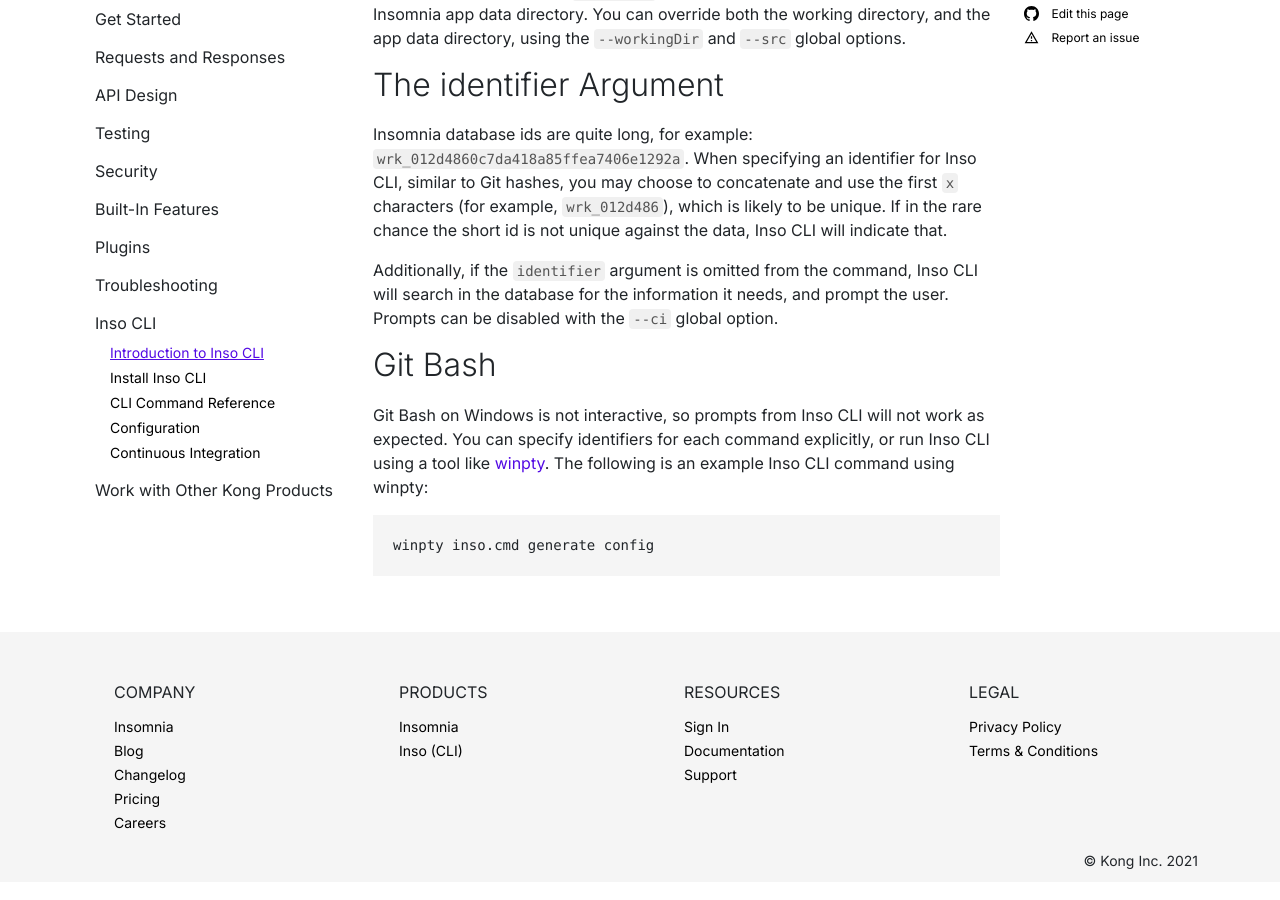
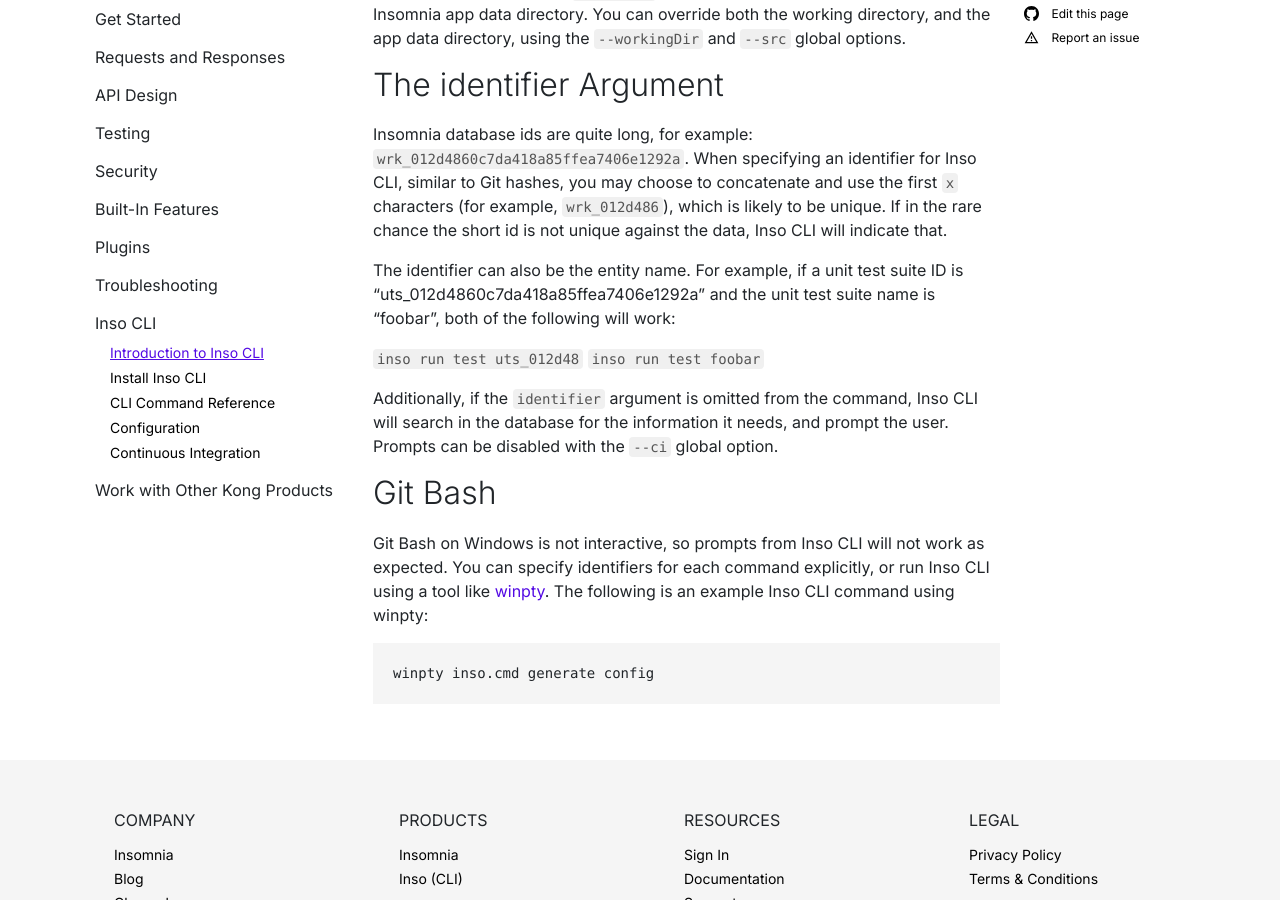
Before and after one commit to Kong/insomnia-docs, a Jekyll site: the page built from docs/inso-cli/introduction.md, in a window 1280 px wide and 900 px high, scrolled down 1930 px. Built offline with Jekyll 4.4.1, drawn with Linux system fonts in a browser that asks for light colours; comment, search, counter and statistics services are not loaded.

Commit message:
Apply suggestions from code review

```diff
--- a/docs/inso-cli/introduction.md
+++ b/docs/inso-cli/introduction.md
@@ -60,6 +60,12 @@
 
 Insomnia database ids are quite long, for example: `wrk_012d4860c7da418a85ffea7406e1292a`. When specifying an identifier for Inso CLI, similar to Git hashes, you may choose to concatenate and use the first `x` characters (for example, `wrk_012d486`), which is likely to be unique. If in the rare chance the short id is not unique against the data, Inso CLI will indicate that.
 
+The identifier can also be the entity name. For example, if a unit test suite ID is "uts_012d4860c7da418a85ffea7406e1292a" and the unit test suite name is "foobar", both of the following will work:
+
+`inso run test uts_012d48`
+`inso run test foobar`
+
+
 Additionally, if the `identifier` argument is omitted from the command, Inso CLI will search in the database for the information it needs, and prompt the user. Prompts can be disabled with the `--ci` global option.
 
 ## Git Bash
```
Also changed, not shown: docs/inso-cli/cli-command-reference/inso-generate-config.md (+1 -1 lines), docs/inso-cli/cli-command-reference/inso-lint-spec.md (+1 -1 lines), docs/inso-cli/cli-command-reference/inso-run-test.md (+1 -1 lines), docs/inso-cli/cli-command-reference/inso-script.md (+1 -1 lines).
